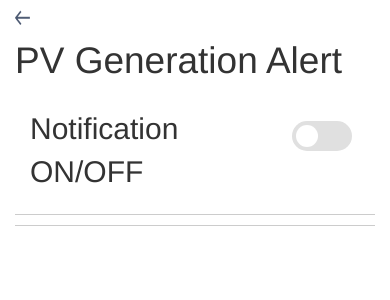
After one commit to panda109/tsfm, a Flask app: template app/templates/top.html in a window 390 px wide. The commit adds this page. Shown: the top 300 px of the page. Run offline with Flask 2, Linux system fonts and the light colour scheme; the template is opened without the code that fills it, so the values that code supplies are empty; some libraries are stand-ins or nearby versions.

Commit message:
add top.html

```diff
--- a/app/__init__.py
+++ b/app/__init__.py
@@ -1,5 +1,4 @@
 # app/__init__.py
-
 from flask import Flask
 from flask_bootstrap import Bootstrap
 from flask_login import LoginManager
--- a/app/templates/index.html
+++ b/app/templates/index.html
@@ -1,6 +1,6 @@
 <!-- app/templates/index.html -->
 
-{% extends "base.html" %}
+{% extends "top.html" %}
 
 {% block page_content %}
 <div class="container">
--- /dev/null
+++ b/app/templates/top.html
@@ -0,0 +1,56 @@
+<!-- app/templates/base.html -->
+<html>
+{% extends "bootstrap/base.html" %}
+
+{% block head %}
+	{{super()}}
+	<link rel="stylesheet" href="{{ url_for('static', filename='css/site.css') }}">
+{% endblock %}
+<body
+{% block content%}
+	<div class="container">
+			<div class="row">
+			<P>
+			<p>
+				<div class="col-xs-12 col-sm-12">
+					<a href="要前往的連結網址"><img src="{{ url_for('static', filename='img/Mask.png') }}" width="15" height="15" border="0"></a>
+				<p>
+				</div>
+			</div>
+	</div>
+	<div class="container">
+			<div class="row">
+				<div class="col-xs-12 col-sm-12" style="text-align:left;font-size:37px;">
+					<p>
+					PV Generation Alert
+					<p>
+				</div>
+			</div>
+
+				<div class="col-xs-9 col-sm-9"  style="text-align:left;font-size:30px;">
+				<p>
+				<p>
+ 					Notification  ON/OFF
+ 				</div>
+ 				<div class="col-xs-3 col-sm-3">
+					<label class="switch" style="float:right">
+				      <input type="checkbox">
+				    <span class="slider"></span>
+				</div>
+	</div>
+<div>
+
+<div class="container">
+    <p>
+   	<div style='border-bottom:1px solid #ccc;'></div>
+   	<p>
+    {% block page_content %}{% endblock %}
+    <div style='border-bottom:1px solid #ccc;'></div>
+</div>
+{% endblock %}
+</body>
+</html>
+{% block scripts %}
+{{ super() }}
+{{ moment.include_moment() }}
+{% endblock %}
```
